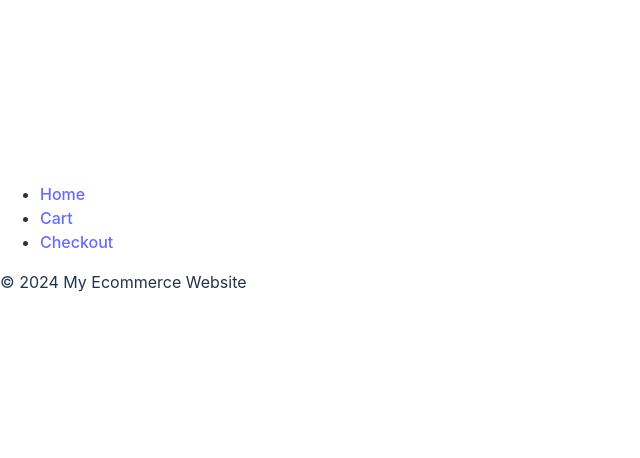
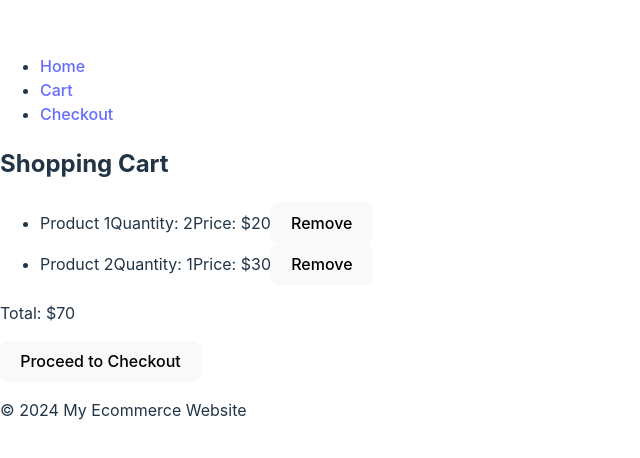
Before and after one commit to abdsimon/MERN-ecommerce, a React (Vite) app in the folder client/: page /cart in a window 1280 px wide. Shown: the part 162-620 px from the top of the page, without its empty margins (0-640 px from the left). Built offline with nearby package versions, Linux system fonts and the light colour scheme.

Commit message:
cartPage

```diff
--- a/client/src/App.jsx
+++ b/client/src/App.jsx
@@ -4,6 +4,8 @@ import { Routes, Route } from "react-router-dom";
 import Header from "./components/Checkout";
 import Footer from "./components/Footer";
 import ProductList from "./components/ProductList";
+import Home from "./pages/Home";
+import CartPage from "./pages/CartPage";
 
 
 const App = () => {
@@ -12,6 +14,8 @@ const App = () => {
      <Header />
       <Routes>
       <Route path="/" element={<ProductList />} />
+      <Route path="/home" element={<Home />} />
+      <Route path="/cart" element={<CartPage />} />
       </Routes>
       <Footer />
     </>
--- a/client/src/pages/CartPage.jsx
+++ b/client/src/pages/CartPage.jsx
@@ -1,9 +1,11 @@
 // eslint-disable-next-line no-unused-vars
 import React, { useState } from 'react';
+
 
 const CartPage = () => {
 
   const [cartItems, setCartItems] = useState([
+
     { id: 1, name: 'Product 1', price: 20, quantity: 2 },
     { id: 2, name: 'Product 2', price: 30, quantity: 1 }
   ]);
```
